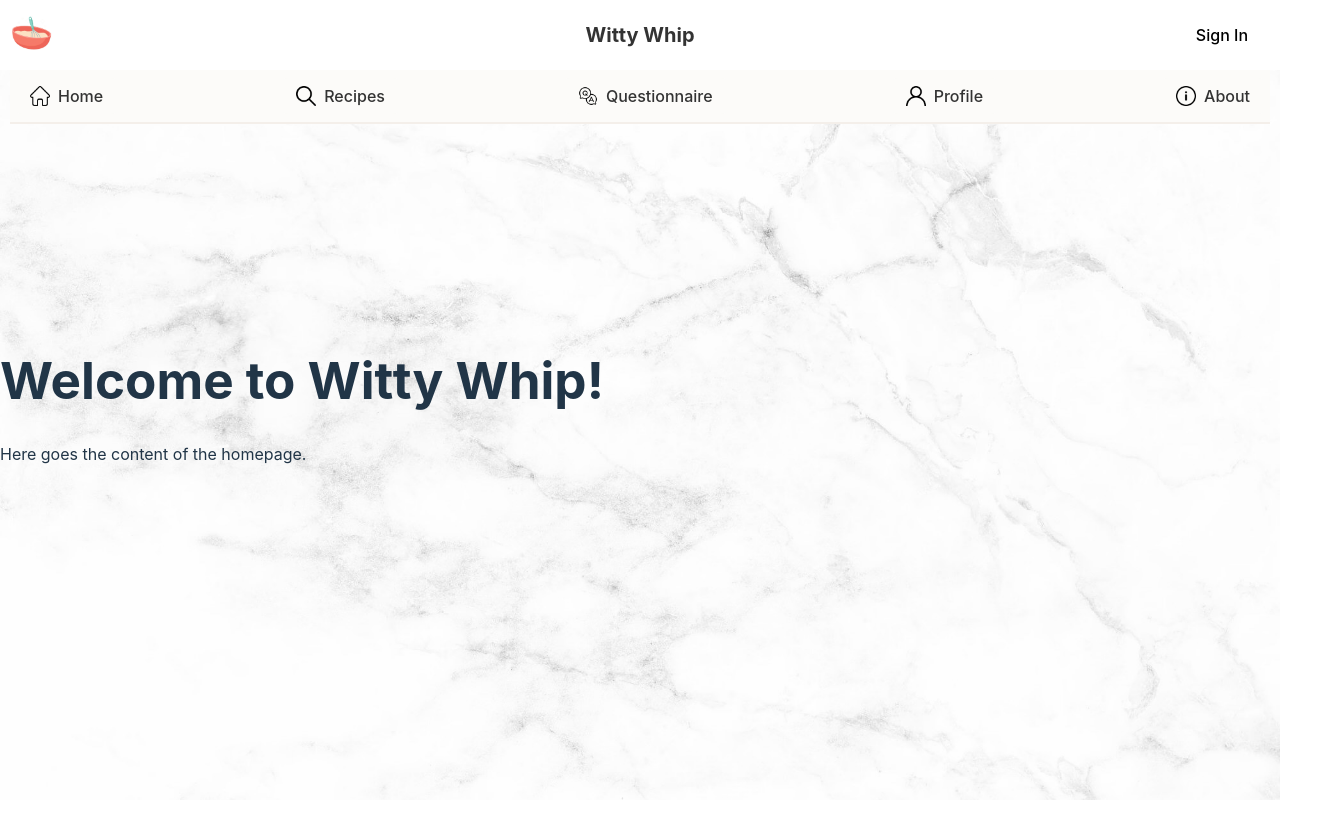
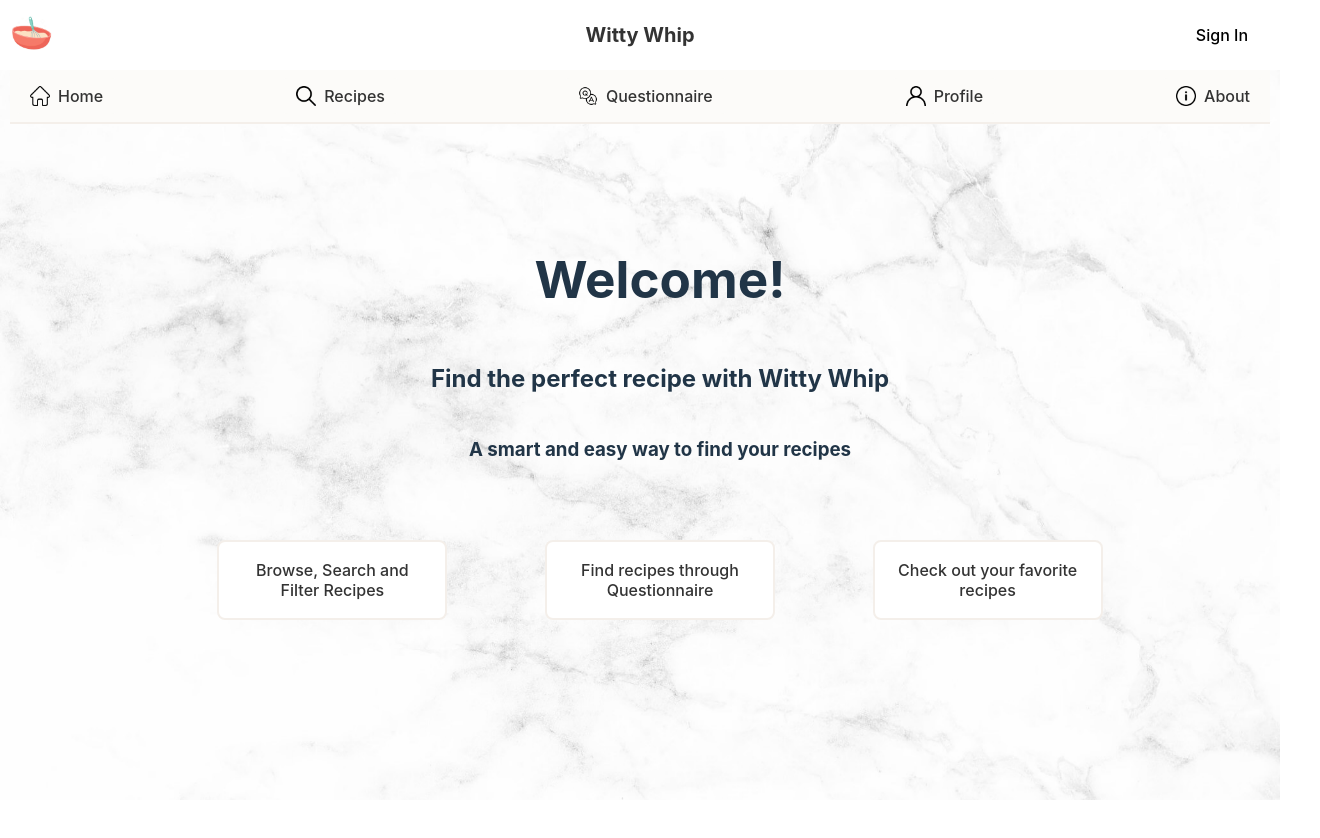
Before and after one commit to isabellamariav/novi-frontend-witty-whip, a React (Vite) app: page / in a window 1280 px wide. Shown: the whole page, 1320 px wide, since content can reach past the window. Before the commit the page ends 800 px from the top, so only its background shows below. Built offline with nearby package versions, Linux system fonts and the light colour scheme.

Commit message:
Added HomeButton component and finished the Home screen.

```diff
--- /dev/null
+++ b/src/constants/homeButton/HomeButton.css
@@ -0,0 +1,20 @@
+/* HomeButton.css */
+.home-button {
+    background-color: #FFFFFF; /* Set background color to white */
+    border: 2px solid #F4EFEA;
+    color: #333333;
+    padding: 8px 16px;
+    margin: 4px 4px;
+    cursor: pointer;
+    transition: background-color 0.3s ease;
+    display: flex;
+    align-items: center;
+    width: 230px;
+    height: 80px;
+    background-size: cover;
+}
+
+.home-button:hover {
+    background-image: url('../../assets/woodButton.jpg');
+    border: 2px solid #F4EFEA;
+}
--- /dev/null
+++ b/src/constants/homeButton/HomeButton.jsx
@@ -0,0 +1,16 @@
+import PropTypes from "prop-types";
+import "./HomeButton.css";
+
+const HomeButton = ({ text }) => {
+    return (
+        <button className="home-button">
+            {text}
+        </button>
+    );
+};
+
+HomeButton.propTypes = {
+    text: PropTypes.string.isRequired,
+};
+
+export default HomeButton;
--- a/src/constants/navButton/NavButton.css
+++ b/src/constants/navButton/NavButton.css
@@ -1,4 +1,3 @@
-/* NavButton.css */
 .nav-button {
     background-color: #FCFBF9;
     border: none;
--- a/src/constants/navigation/Navigation.css
+++ b/src/constants/navigation/Navigation.css
@@ -1,5 +1,3 @@
-/* Navigation.css */
-
 .navbar {
     position: fixed;
     top: 0;
--- a/src/constants/navigation/Navigation.jsx
+++ b/src/constants/navigation/Navigation.jsx
@@ -1,4 +1,3 @@
-// Navigation.jsx
 import { Link } from 'react-router-dom';
 import PropTypes from 'prop-types';
 import NavButton from '../navButton/NavButton';
@@ -57,7 +56,7 @@ const NavItem = ({ to, text, icon }) => {
 NavItem.propTypes = {
     to: PropTypes.string.isRequired,
     text: PropTypes.string.isRequired,
-    icon: PropTypes.string, // assuming icon is a string path
+    icon: PropTypes.string,
 };
 
 export default Navigation;
--- a/src/pages/homePage/Home.css
+++ b/src/pages/homePage/Home.css
@@ -0,0 +1,28 @@
+.container {
+    display: flex;
+    flex-direction: column;
+    justify-content: center;
+    align-items: center;
+    margin: 20px 20px;
+    height: 100vh; /* Set height to 100% of viewport height */
+    width: 100vw;
+}
+
+h3 {
+    margin-bottom: 9vh; /* Add margin to create space between h3 and buttons */
+}
+
+.button-container {
+    display: flex;
+    flex-direction: row; /* Change to row to display buttons horizontally */
+    justify-content: center; /* Center the buttons horizontally */
+    gap: 7vw; /* Gap between buttons as 7% of viewport width */
+}
+
+/* Media query to handle smaller screens */
+@media (max-width: 768px) {
+    .button-container {
+        flex-direction: column;
+        gap: 3vh; /* Gap between buttons as 3% of viewport height */
+    }
+}
--- a/src/pages/homePage/Home.jsx
+++ b/src/pages/homePage/Home.jsx
@@ -1,10 +1,26 @@
+import HomeButton from "../../constants/homeButton/HomeButton.jsx";
+import { Link } from 'react-router-dom';
+import './Home.css';
+
 const Home = () => {
     return (
-        <div>
-            <h1>Welcome to Witty Whip!</h1>
-            <p>Here goes the content of the homepage.</p>
+        <div className="container"> {/* Add container class here */}
+            <h1>Welcome!</h1>
+            <h2>Find the perfect recipe with Witty Whip</h2>
+            <h3>A smart and easy way to find your recipes</h3>
+            <div className="button-container">
+                <Link to="/all-recipes">
+                    <HomeButton text="Browse, Search and Filter Recipes" />
+                </Link>
+                <Link to="/questionnaire">
+                    <HomeButton text="Find recipes through Questionnaire" />
+                </Link>
+                <Link to="/profile">
+                    <HomeButton text="Check out your favorite recipes" />
+                </Link>
+            </div>
         </div>
     );
-}
+};
 
 export default Home;
```
Also changed, not shown: src/assets/wood.jpg, src/assets/woodButton.jpg (added).
